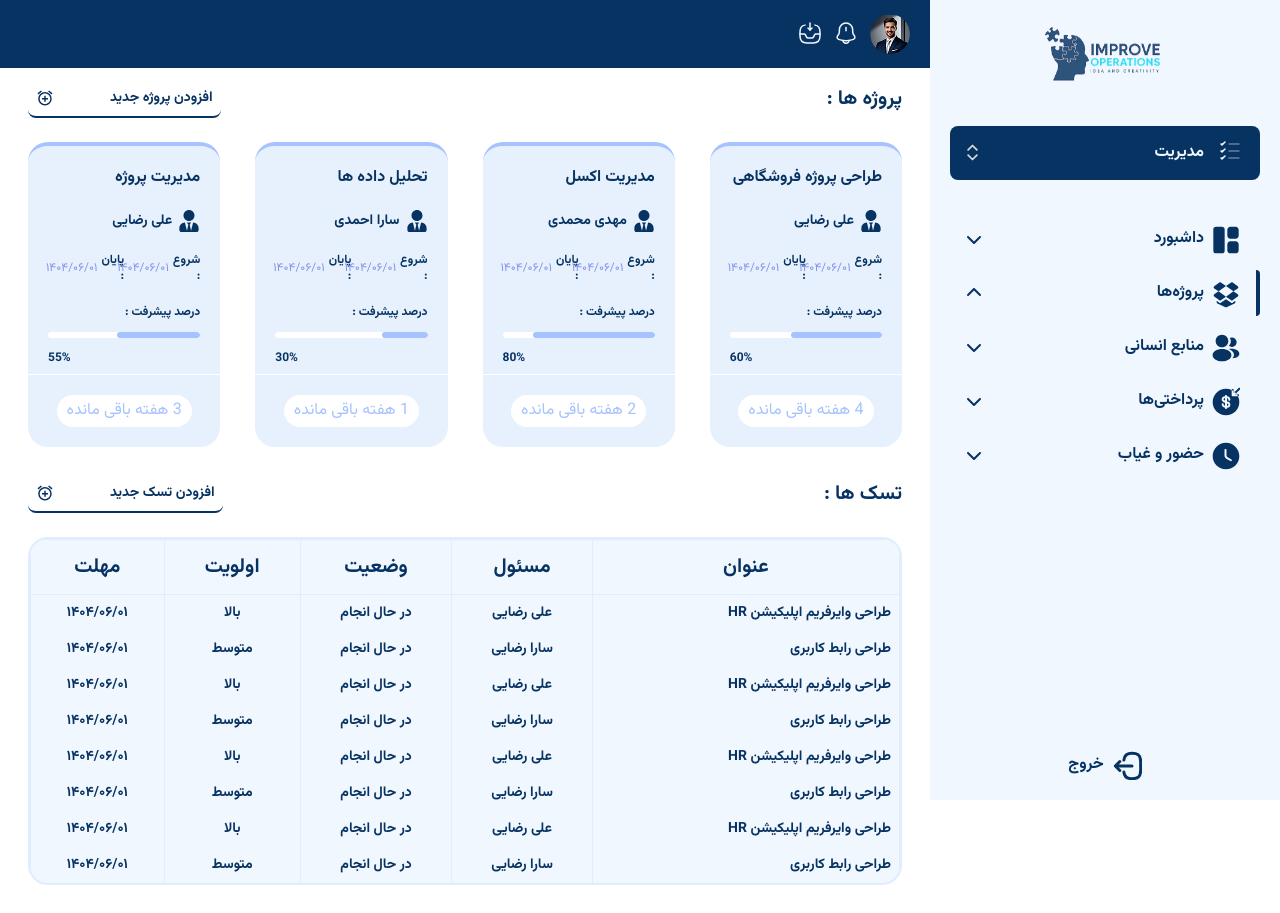
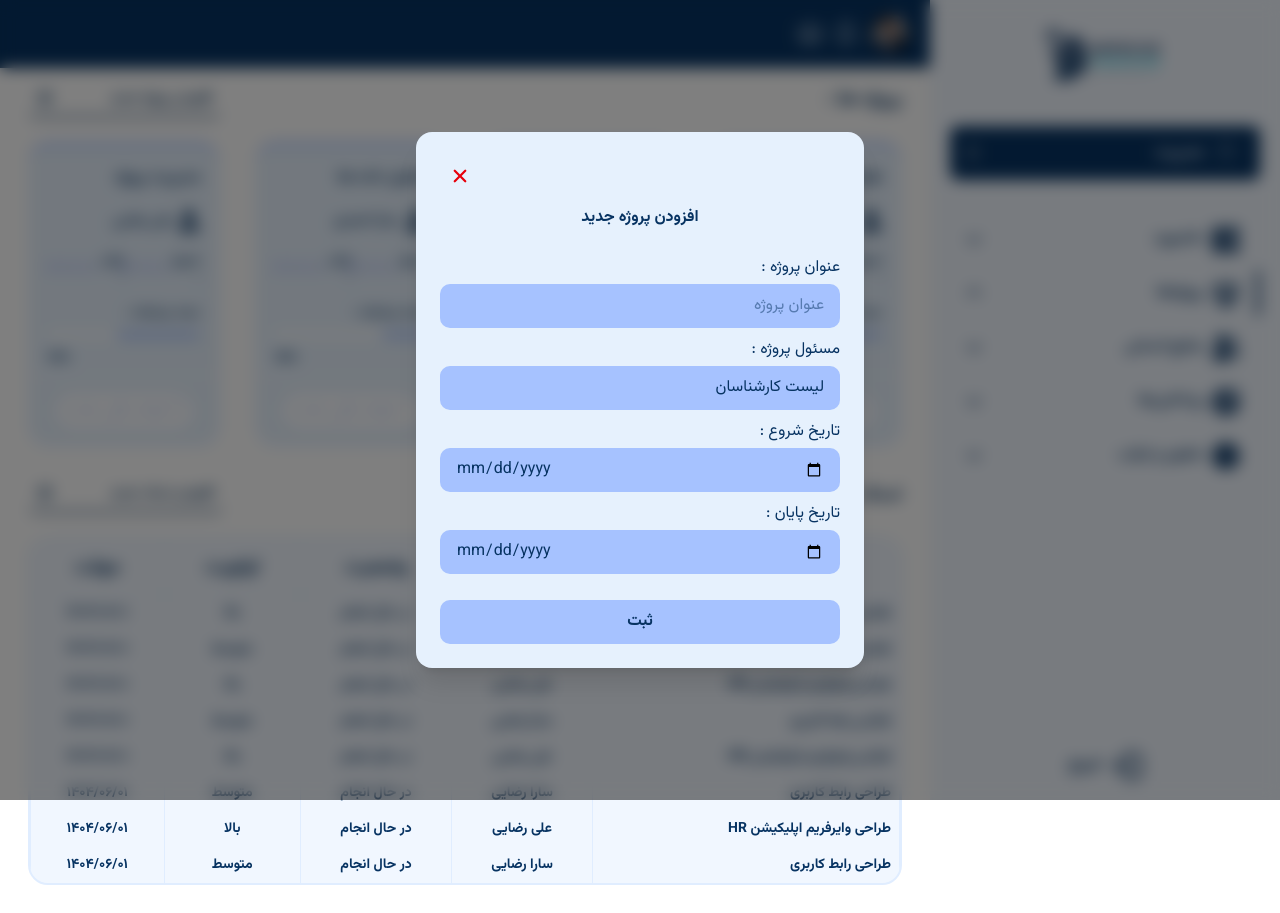
Before and after one commit to elham-qolizade/taskino, a Next.js app: page /panel/admin/projects in a window 1280 px wide. Both pictures are taken after a click on the button "افزودن پروژه جدید". Built offline with nearby package versions, Linux system fonts and the light colour scheme.

Commit message:
Last Changes From Another Dev

```diff
--- a/src/app/panel/admin/projects/_components/ProjectsBar.jsx
+++ b/src/app/panel/admin/projects/_components/ProjectsBar.jsx
@@ -1,12 +1,13 @@
 "use client";
 
-import React from "react";
+import React, { useState } from "react";
 import { MdAddAlarm } from "react-icons/md";
 import { Swiper, SwiperSlide } from "swiper/react";
 import "swiper/css";
 import "swiper/css/free-mode";
 import { FreeMode } from "swiper/modules";
 import AdminProjectCard from "@/components/partials/AdminProjectCard";
+import ProjectTaskModal from "@/components/partials/ProjectTaskModal";
 
 export default function ProjectsBar() {
   const data = [
@@ -50,15 +51,17 @@ export default function ProjectsBar() {
       progress: 30,
       timeZone: "1 هفته باقی مانده",
     },
-    {
-      projectName: "مدیریت پروژه",
-      expertName: "علی رضایی",
-      startDate: " ۱۴۰۴/۰۶/۰۱",
-      endDate: " ۱۴۰۴/۰۶/۰۱",
-      progress: 55,
-      timeZone: "3 هفته باقی مانده",
-    },
   ];
+
+  const [open, setOpen] = useState(false);
+  const [startDate, setStartDate] = useState("");
+  const [endDate, setEndDate] = useState("");
+
+  const handleSubmit = (e) => {
+    e.preventDefault();
+    console.log("Start:", startDate, "End:", endDate);
+    setOpen(false);
+  };
 
   return (
     <div className="w-full flex flex-col items-center gap-6">
@@ -66,13 +69,77 @@ export default function ProjectsBar() {
         <h2 className="text-[20px] font-semibold text-[#073362] VazirmatnBold">
           پروژه ها :
         </h2>
-        <button className="flex items-center gap-14 rounded-lg text-[#073362] border-solid border-b-2 border-[#073362] p-2">
+        <button
+          onClick={() => setOpen(true)}
+          className="flex items-center gap-14 rounded-lg text-[#073362] cursor-pointer border-solid border-b-2 border-[#073362] p-2"
+        >
           <span className="text-sm font-semibold VazirmatnBold">
             افزودن پروژه جدید
           </span>
           <MdAddAlarm size={18} />
         </button>
+        <ProjectTaskModal isOpen={open} onClose={() => setOpen(false)}>
+          <span className="text-[16px] font-semibold VazirmatnBold text-[#073362] pb-4">
+            افزودن پروژه جدید
+          </span>
+          <label className="w-full flex flex-col items-start gap-1 text-[#073362]">
+            عنوان پروژه :
+            <input
+              type="text"
+              placeholder="عنوان پروژه"
+              className="w-full bg-[#A6C2FF] rounded-[10px] px-4 py-2.5 outline-0"
+            />
+          </label>
+          <label className="w-full flex flex-col items-start gap-1 text-[#073362]">
+            مسئول پروژه :
+            <select
+              name=""
+              id=""
+              defaultValue={""}
+              className="w-full bg-[#A6C2FF] rounded-[10px] px-4 py-2.5 outline-0 appearance-none"
+            >
+              <option disabled value="">
+                لیست کارشناسان
+              </option>
+              <option value="user1">محمد ایمان</option>
+              <option value="user2">محمد سامان</option>
+              <option value="user3">محمد عیسی</option>
+            </select>
+          </label>
+          <label className="w-full flex flex-col items-start gap-1 text-[#073362]">
+            تاریخ شروع :
+            <input
+              type="date"
+              value={startDate}
+              onChange={(e) => setStartDate(e.target.value)}
+              className="w-full bg-[#A6C2FF] rounded-[10px] px-4 py-2.5 outline-0"
+            />
+          </label>
+          <label className="w-full flex flex-col items-start gap-1 text-[#073362]">
+            تاریخ پایان :
+            <input
+              type="date"
+              value={endDate}
+              onChange={(e) => setEndDate(e.target.value)}
+              className="w-full bg-[#A6C2FF] rounded-[10px] px-4 py-2.5 outline-0"
+            />
+          </label>
+          <button
+            type="submit"
+            onClick={handleSubmit}
+            className="w-full bg-[#A6C2FF] cursor-pointer rounded-[10px] VazirmatnBold text-[#073362] px-4 py-2.5 mt-4"
+          >
+            ثبت
+          </button>
+        </ProjectTaskModal>
       </div>
+      {data.length <= 0 ? (
+        <div className="w-full flex items-center justify-center p-4">
+          <span className="VazirmatnBold text-red-600">
+            پروژه‌ای ایجاد نشده
+          </span>
+        </div>
+      ) : (
         <div className="w-full overflow-x-hidden">
           <Swiper
             slidesPerView={Math.min(data.length, 4)}
@@ -86,8 +153,14 @@ export default function ProjectsBar() {
                 slidesPerView: Math.min(data.length, 1.5),
                 spaceBetween: 10,
               },
-            768: { slidesPerView: Math.min(data.length, 3), spaceBetween: 15 },
-            1024: { slidesPerView: Math.min(data.length, 4), spaceBetween: 35 },
+              768: {
+                slidesPerView: Math.min(data.length, 3),
+                spaceBetween: 15,
+              },
+              1024: {
+                slidesPerView: Math.min(data.length, 4),
+                spaceBetween: 35,
+              },
             }}
           >
             {data.map((item, index) => (
@@ -104,6 +177,7 @@ export default function ProjectsBar() {
             ))}
           </Swiper>
         </div>
+      )}
     </div>
   );
 }
--- a/src/app/panel/admin/projects/_components/TasksTable.jsx
+++ b/src/app/panel/admin/projects/_components/TasksTable.jsx
@@ -1,4 +1,7 @@
-import React from "react";
+"use client";
+
+import ProjectTaskModal from "@/components/partials/ProjectTaskModal";
+import React, { useState } from "react";
 import { MdAddAlarm } from "react-icons/md";
 
 export default function TasksTable() {
@@ -61,19 +64,97 @@ export default function TasksTable() {
     },
   ];
 
+  const [open, setOpen] = useState(false);
+  const [deadline, setDeadline] = useState("");
+
+  const handleSubmit = (e) => {
+    e.preventDefault();
+    console.log("Deadline:", deadline);
+    setOpen(false);
+  };
+
   return (
     <div className="w-full flex flex-col items-center gap-6">
       <div className="w-full flex items-center justify-between">
         <h2 className="text-[20px] font-semibold text-[#073362] VazirmatnBold">
           تسک ها :
         </h2>
-        <button className="flex items-center gap-14 rounded-lg text-[#073362] border-solid border-b-2 border-[#073362] p-2">
+        <button
+          onClick={() => setOpen(true)}
+          className="flex items-center gap-14 rounded-lg text-[#073362] cursor-pointer border-solid border-b-2 border-[#073362] p-2"
+        >
           <span className="text-sm font-semibold VazirmatnBold">
             افزودن تسک جدید
           </span>
           <MdAddAlarm size={18} />
         </button>
+        <ProjectTaskModal isOpen={open} onClose={() => setOpen(false)}>
+          <span className="text-[16px] font-semibold VazirmatnBold text-[#073362] pb-4">
+            افزودن تسک جدید
+          </span>
+          <label className="w-full flex flex-col items-start gap-1 text-[#073362]">
+            عنوان :
+            <input
+              type="text"
+              placeholder="عنوان"
+              className="w-full bg-[#A6C2FF] rounded-[10px] px-4 py-2.5 outline-0"
+            />
+          </label>
+          <label className="w-full flex flex-col items-start gap-1 text-[#073362]">
+            مسئول :
+            <select
+              name=""
+              id=""
+              defaultValue={""}
+              className="w-full bg-[#A6C2FF] rounded-[10px] px-4 py-2.5 outline-0 appearance-none"
+            >
+              <option disabled value="">
+                لیست کارشناسان
+              </option>
+              <option value="user1">محمد ایمان</option>
+              <option value="user2">محمد سامان</option>
+              <option value="user3">محمد عیسی</option>
+            </select>
+          </label>
+          <label className="w-full flex flex-col items-start gap-1 text-[#073362]">
+            اولویت :
+            <select
+              name=""
+              id=""
+              defaultValue={""}
+              className="w-full bg-[#A6C2FF] rounded-[10px] px-4 py-2.5 outline-0 appearance-none"
+            >
+              <option disabled value="">
+                اولویت بندی
+              </option>
+              <option value="high">بالا</option>
+              <option value="medium">متوسط</option>
+              <option value="low">پایین</option>
+            </select>
+          </label>
+          <label className="w-full flex flex-col items-start gap-1 text-[#073362]">
+            مهلت :
+            <input
+              type="date"
+              value={deadline}
+              onChange={(e) => setDeadline(e.target.value)}
+              className="w-full bg-[#A6C2FF] rounded-[10px] px-4 py-2.5 outline-0"
+            />
+          </label>
+          <button
+            type="submit"
+            onClick={handleSubmit}
+            className="w-full bg-[#A6C2FF] cursor-pointer rounded-[10px] VazirmatnBold text-[#073362] px-4 py-2.5 mt-4"
+          >
+            ثبت
+          </button>
+        </ProjectTaskModal>
       </div>
+      {tasks.length <= 0 ? (
+        <div className="w-full flex items-center justify-center p-4">
+          <span className="VazirmatnBold text-red-600">تسکی ایجاد نشده</span>
+        </div>
+      ) : (
         <div className="w-full overflow-x-hidden bg-[#F1F7FF] border-2 border-[#E0EDFF] !rounded-[20px] mb-7">
           <table className="w-full border-collapse">
             <thead className="w-full p-3">
@@ -118,6 +199,7 @@ export default function TasksTable() {
             </tbody>
           </table>
         </div>
+      )}
     </div>
   );
 }
--- /dev/null
+++ b/src/components/partials/ProjectTaskModal.jsx
@@ -0,0 +1,35 @@
+"use client";
+
+import React, { useEffect } from "react";
+import { IoClose } from "react-icons/io5";
+
+export default function ProjectTaskModal({ isOpen, onClose, children }) {
+  useEffect(() => {
+    if (isOpen) {
+      document.body.style.overflow = "hidden";
+    } else {
+      document.body.style.overflow = "auto";
+    }
+  }, [isOpen]);
+
+  if (!isOpen) return null;
+
+  return (
+    <div className="fixed inset-0 z-50 flex items-center justify-center">
+      <div
+        className="absolute inset-0 bg-black/50 backdrop-blur-sm"
+        onClick={onClose}
+      ></div>
+
+      <div className="relative bg-[#E6F1FD] rounded-2xl shadow-xl w-[90%] max-w-md flex flex-col items-center gap-2.5 p-6 z-10">
+        <div className="w-full flex flex-col items-end">
+          <button onClick={onClose} className="cursor-pointer text-red-600 p-2">
+            <IoClose size={24} />
+          </button>
+        </div>
+
+        {children}
+      </div>
+    </div>
+  );
+}
```
Lines whose indentation alone changed are shown as unchanged.
